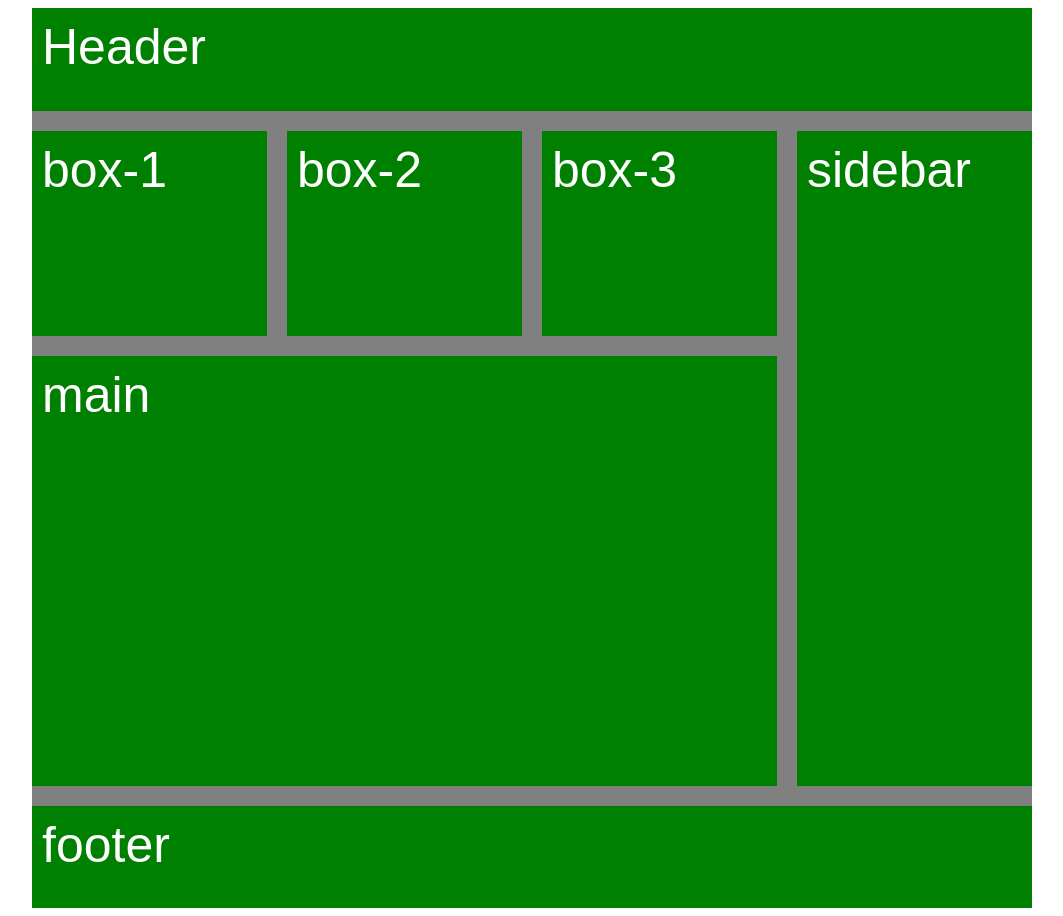
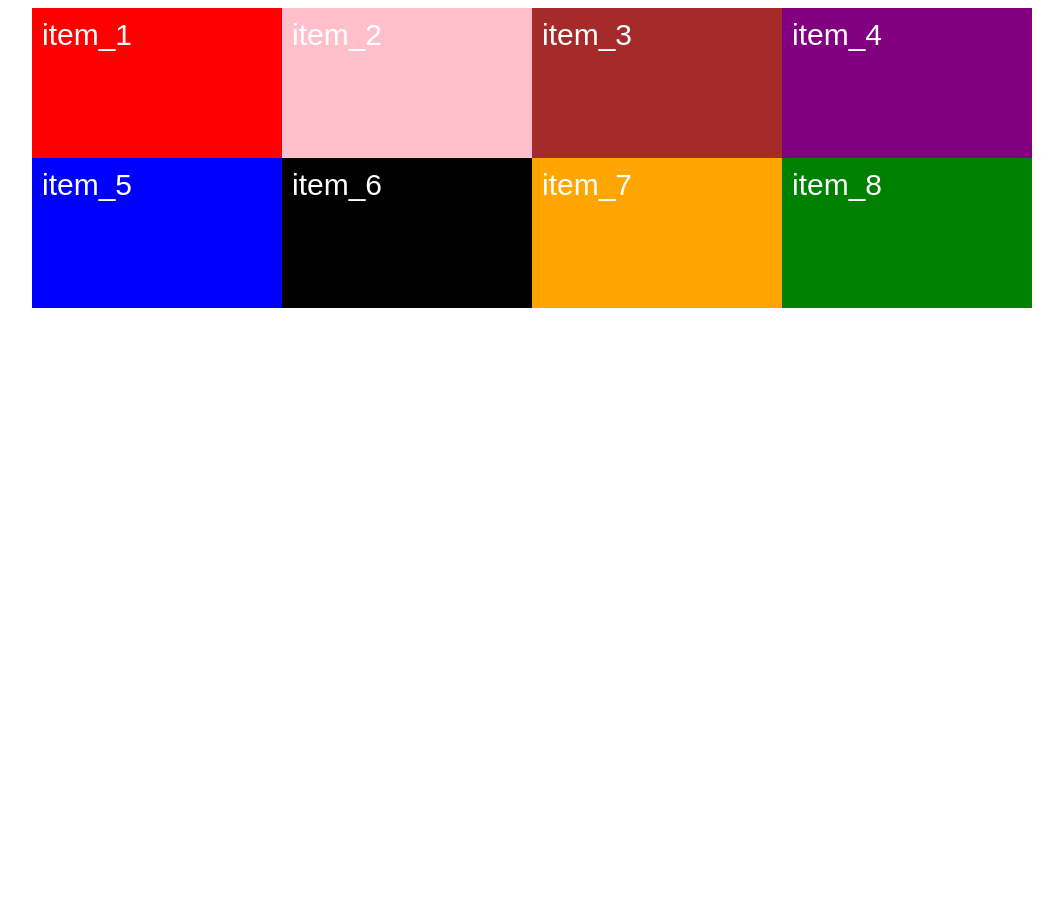
Before and after one commit to dubrovin-roman/css-grid-gulp-test, a website: page src/index.html in a window 1280 px wide. Shown: the whole page, without its empty margins (108-1171 px from the left). After the commit the page ends 800 px from the top, so only its background shows below. Drawn offline with nearby package versions, Linux system fonts and the light colour scheme; files that its build step writes are made by us from their sources.

Commit message:
экспереминтируем

```diff
--- a/src/index.html
+++ b/src/index.html
@@ -10,13 +10,14 @@
 </head>
 <body>
     <div class="container">
-        <div class="container__item container__item_header">Header</div>
-        <div class="container__item container__item_box-1">box-1</div>
-        <div class="container__item container__item_box-2">box-2</div>
-        <div class="container__item container__item_box-3">box-3</div>
-        <div class="container__item container__item_sidebar">sidebar</div>
-        <div class="container__item container__item_main">main</div>
-        <div class="container__item container__item_footer">footer</div>
+        <div class="container__item container__item_1">item_1</div>
+        <div class="container__item container__item_2">item_2</div>
+        <div class="container__item container__item_3">item_3</div>
+        <div class="container__item container__item_4">item_4</div>
+        <div class="container__item container__item_5">item_5</div>
+        <div class="container__item container__item_6">item_6</div>
+        <div class="container__item container__item_7">item_7</div>
+        <div class="container__item container__item_8">item_8</div>
     </div>
 </body>
 </html>
--- a/src/sass/style.sass
+++ b/src/sass/style.sass
@@ -1,30 +1,28 @@
 .container
     background-color: grey
     width: 1000px
-    height: 900px
     margin: 0 auto
     display: grid
-    grid-template-columns: repeat(4, 1fr)
-    grid-template-rows: 1fr repeat(3, 2fr) 1fr
-    grid-gap: 20px
+    grid-template-rows: repeat(2, 150px)
+    grid-template-columns: 1fr 1fr 1fr 1fr
     &__item
         background-color: green
         color: white
-        font-size: 50px
+        font-size: 30px
         font-family: sans-serif
         padding: 10px
-        &_header
-            grid-row: 1 / 2
-            grid-column: 1 / -1
-        &_box-1
-        &_box-2
-        &_box-3
-        &_sidebar
-            grid-row: 2 / span 3
-            grid-column: 4 / 5
-        &_main
-            grid-row: 3 / span 2
-            grid-column: 1 / span 3
-        &_footer
-            grid-row: 5 / 6
-            grid-column: 1 / -1
+        &_1
+            background: red
+        &_2
+            background: pink
+        &_3
+            background: brown
+        &_4
+            background: purple
+        &_5
+            background: blue
+        &_6
+            background: black
+        &_7
+            background: orange
+        &_8
```
Also changed, not shown: dist/css/style.min.css, dist/index.html.
